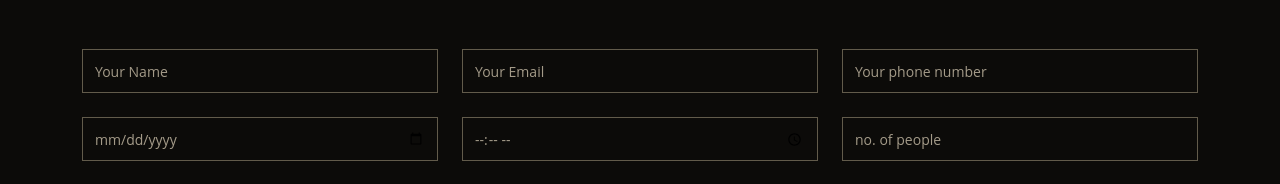
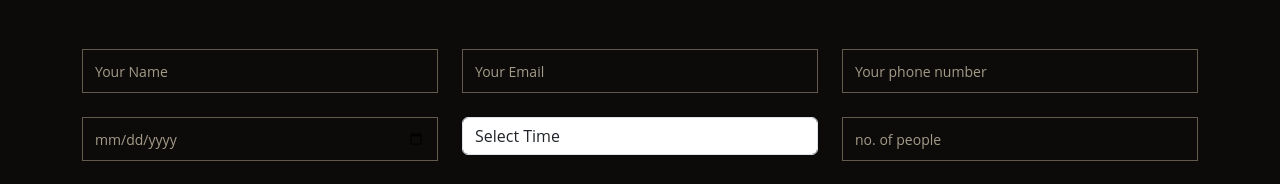
Before and after one commit to Justinng26/Papayaya_Bromley, a Next.js app: page / in a window 1280 px wide. Shown: the part 2995-3179 px from the top of the page. Built offline with nearby package versions, Linux system fonts and the light colour scheme.

Commit message:
added time picker for specific times

```diff
--- a/src/app/components/InputBox.tsx
+++ b/src/app/components/InputBox.tsx
@@ -8,6 +8,7 @@ interface InputBoxProps {
   required?: boolean;
   onChange?: (e: React.ChangeEvent<HTMLInputElement>) => void;
   maxLength?: number;
+  children?: React.ReactNode;
 }
 
 export default function InputBox({
@@ -28,7 +29,7 @@ export default function InputBox({
       placeholder={placeholder}
       required={required}
       onChange={onChange}
-      maxLength={300}
+      maxLength={maxLength}
     />
   );
 }
--- a/src/app/sections/Booking.tsx
+++ b/src/app/sections/Booking.tsx
@@ -44,6 +44,72 @@ export default function Booking() {
       );
     }
   };
+
+  // Function to generate array of dates
+  const generateDates = () => {
+    const dates = [];
+    const currentDate = new Date();
+    const daysInMonth = new Date(
+      currentDate.getFullYear(),
+      currentDate.getMonth() + 1,
+      0
+    ).getDate();
+
+    for (let i = 1; i <= daysInMonth; i++) {
+      const date = new Date(
+        currentDate.getFullYear(),
+        currentDate.getMonth(),
+        i
+      );
+      // Exclude Mondays and past dates
+      if (date.getDay() !== 1 && date >= currentDate) {
+        dates.push(date.toISOString().split("T")[0]);
+      }
+    }
+
+    return dates;
+  };
+
+  const availableDates = generateDates();
+
+  // Function to generate array of times
+  const generateTimes = () => {
+    const times = [];
+    // Start and end times
+    const startTime = 12; // 12: PM
+    const endTime = 21; // 9:00 PM
+    // Interval (in minutes) between each time slot
+    const interval = 30; // 30 minutes
+
+    for (let hour = startTime; hour <= endTime; hour++) {
+      for (let minute = 0; minute < 60; minute += interval) {
+        // Exclude certain times (e.g., lunch break from 14:00 to 17:00)
+        if (
+          !(
+            (
+              (hour === 14 && minute >= 0) || // Between 14:00 and 14:30
+              (hour === 15 && minute === 0) || // 15:00
+              (hour === 15 && minute === 30) || // 15:30
+              (hour === 16 && minute === 0) || // 16:00
+              (hour === 16 && minute === 30) ||
+              (hour === 21 && minute === 30)
+            ) // 21:30
+          )
+        ) {
+          // Format hour and minute strings
+          const hourStr = hour < 10 ? `0${hour}` : `${hour}`;
+          const minuteStr = minute === 0 ? "00" : `${minute}`;
+          // Create time string
+          const time = `${hourStr}:${minuteStr}`;
+          times.push(time);
+        }
+      }
+    }
+
+    return times;
+  };
+
+  const availableTimes = generateTimes();
 
   return (
     <section id="book-a-table" className="book-a-table">
@@ -101,19 +167,31 @@ export default function Booking() {
                 onChange={(e) => setData({ ...data, date: e.target.value })}
                 className="form-control"
                 placeholder="Date"
-                maxLength={50}
               />
             </div>
 
             <div className="col-lg-4 col-md-6 form-group mt-3">
-              <InputBox
+              {/* <InputBox
                 required
                 type="time"
                 value={data.time}
                 onChange={(e) => setData({ ...data, time: e.target.value })}
                 className="form-control"
                 placeholder="Time"
-              />
+              /> */}
+              <select
+                required
+                value={data.time}
+                onChange={(e) => setData({ ...data, time: e.target.value })}
+                className="form-control"
+              >
+                <option value="">Select Time</option>
+                {availableTimes.map((time, index) => (
+                  <option key={index} value={time}>
+                    {time}
+                  </option>
+                ))}
+              </select>
             </div>
 
             <div className="col-lg-4 col-md-6 form-group mt-3">
@@ -136,7 +214,6 @@ export default function Booking() {
               value={data.message}
               onChange={(e) => setData({ ...data, message: e.target.value })}
               placeholder="Message"
-              required
               maxLength={300}
             ></textarea>
           </div>
```
